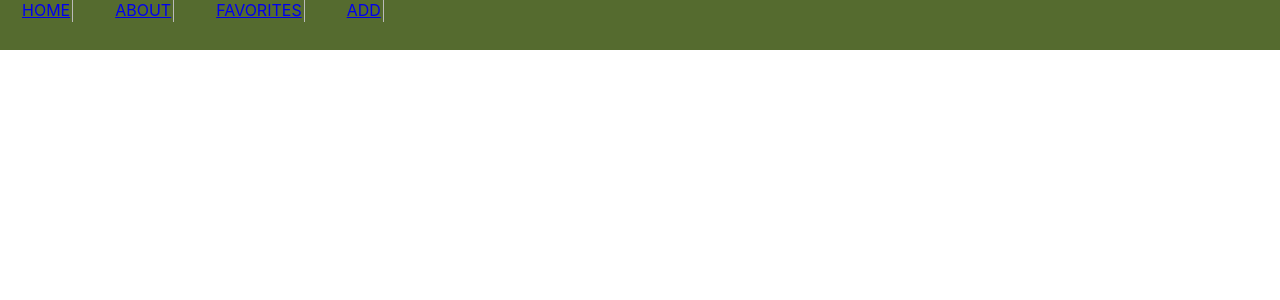
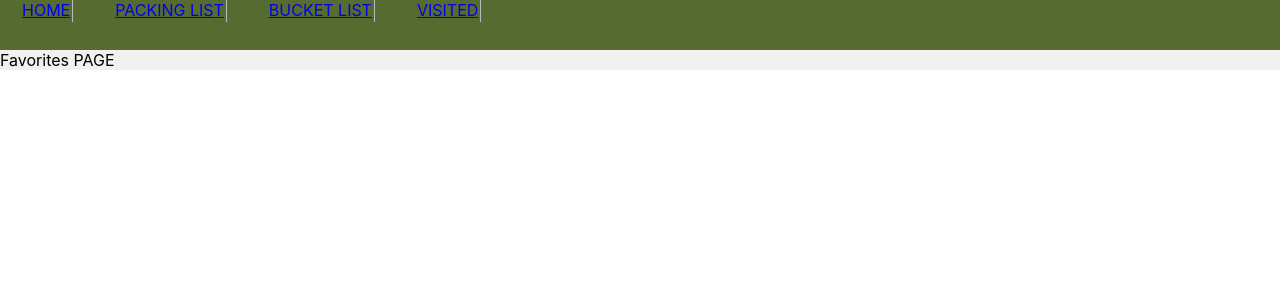
Before and after one commit to sarahadean/phase2-project, a React (Create React App) app in the folder project-app/: page /bucket-list in a window 1280 px wide. Shown: the top 300 px of the page. Built offline with nearby package versions, Linux system fonts and the light colour scheme.

Commit message:
page & route names changed

```diff
--- a/project-app/src/components/App.js
+++ b/project-app/src/components/App.js
@@ -5,10 +5,10 @@ import {
 } from 'react-router-dom'
 
 import Home from '../pages/Home'
-import About from '../pages/About'
-import Favorites from '../pages/Favorites'
+import PackingList from '../pages/PackingList'
+import BucketList from '../pages/BucketList'
 import Header from '../components/Header'
-import Form from '../pages/Form'
+import Visited from '../pages/Visited'
 
 function App() {
   return (
@@ -16,9 +16,9 @@ function App() {
       <Header />
       <Routes>
           <Route exact path="/" element={<Home />}>HOME</Route>
-          <Route path="/about" element={<About />}>About</Route>
-          <Route path="/favorites" element={<Favorites />}>Favorites</Route>
-          <Route path="/form" element={<Form />}>Form</Route>
+          <Route path="/bucket-list" element={<BucketList />}>Bucket List</Route>
+          <Route path="/visited" element={<Visited />}>Visited</Route>
+          <Route path="/packing-list" element={<PackingList />}>Packing List</Route>
       </Routes>
     </div>
   );
--- a/project-app/src/components/NavBar.js
+++ b/project-app/src/components/NavBar.js
@@ -13,13 +13,13 @@ function NavBar () {
                         <a href="/" onClick={navigate}>HOME</a>
                     </li>
                     <li className="nav">
-                        <a href="/about" onClick={navigate}>ABOUT</a>
+                        <a href="/packing-list" onClick={navigate}>PACKING LIST</a>
                     </li>
                     <li className="nav">
-                        <a href="/favorites" onClick={navigate}>FAVORITES</a>
+                        <a href="/bucket-list" onClick={navigate}>BUCKET LIST</a>
                     </li>
                     <li className="nav">
-                        <a href="/form" onClick={navigate}>ADD</a>
+                        <a href="/visited" onClick={navigate}>VISITED</a>
                     </li>
                 </ul>
             </nav>
--- a/project-app/src/pages/Favorites.js
+++ b/project-app/src/pages/BucketList.js
@@ -1,8 +1,8 @@
 import React from "react"
 
-function Favorites() {
+function BucketList() {
     return (
       <div>Favorites PAGE</div>
     )
   }
-export default Favorites
+export default BucketList
--- a/project-app/src/pages/About.js
+++ b/project-app/src/pages/PackingList.js
@@ -1,8 +1,8 @@
 import React from "react"
 
-function About() {
+function PackingList() {
     return (
       <div>About PAGE</div>
     )
   }
-export default About
+export default PackingList
--- a/project-app/src/pages/Form.js
+++ b/project-app/src/pages/Visited.js
@@ -1,6 +1,6 @@
 import React from 'react'
 
-function Form() {
+function Visited() {
   return (
     <div>Form
       <form>
@@ -21,4 +21,4 @@ function Form() {
   )
 }
 
-export default Form
+export default Visited
```
